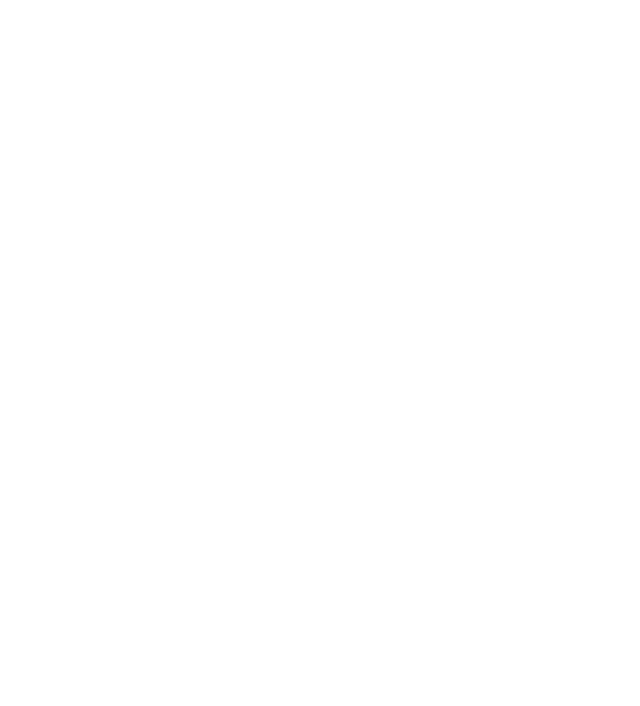
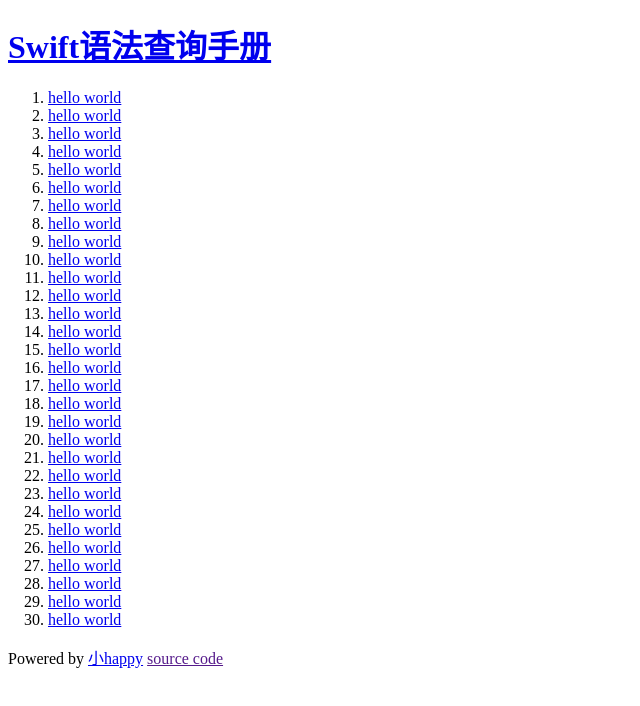
Before and after one commit to happylunch/happylunch.github.io, a plain HTML site: page index.html in a window 1280 px wide. Shown: the whole page, without its empty margins (0-640 px from the left). Drawn offline with Linux system fonts and the light colour scheme.

Commit message:
加入swift

```diff
--- a/index.html
+++ b/index.html
@@ -2,10 +2,69 @@
 <html lang="en">
 <head>
     <meta charset="UTF-8">
-    <title>我要飞翔</title>
+    <title>swift学习手册</title>
+    <link rel="stylesheet" href="">
+    <link rel="stylesheet" href="">
+    <link rel="shortcut icon" href="">
+
 </head>
+
 <body>
+    <div id="container">
+        <h1>
+            <a href="#">Swift语法查询手册</a>
+            <span class="topic"></span>
+        </h1>
+        <main>
+            <table>
+                <tbody>
+                    <ol>
+                        <li><a href="#">hello world</a></li>
+                        <li><a href="#">hello world</a></li>
+                        <li><a href="#">hello world</a></li>
+                        <li><a href="#">hello world</a></li>
+                        <li><a href="#">hello world</a></li>
+                        <li><a href="#">hello world</a></li>
+                        <li><a href="#">hello world</a></li>
+                        <li><a href="#">hello world</a></li>
+                        <li><a href="#">hello world</a></li>
+                        <li><a href="#">hello world</a></li>
+                        <li><a href="#">hello world</a></li>
+                        <li><a href="#">hello world</a></li>
+                        <li><a href="#">hello world</a></li>
+                        <li><a href="#">hello world</a></li>
+                        <li><a href="#">hello world</a></li>
+                        <li><a href="#">hello world</a></li>
+                        <li><a href="#">hello world</a></li>
+                        <li><a href="#">hello world</a></li>
+                        <li><a href="#">hello world</a></li>
+                        <li><a href="#">hello world</a></li>
+                        <li><a href="#">hello world</a></li>
+                        <li><a href="#">hello world</a></li>
+                        <li><a href="#">hello world</a></li>
+                        <li><a href="#">hello world</a></li>
+                        <li><a href="#">hello world</a></li>
+                        <li><a href="#">hello world</a></li>
+                        <li><a href="#">hello world</a></li>
+                        <li><a href="#">hello world</a></li>
+                        <li><a href="#">hello world</a></li>
+                        <li><a href="#">hello world</a></li>
+                    </ol>
+                </tbody>
+            </table>
+            <nav>
 
+            </nav>
+        </main>
 
+        <footer>
+            Powered by <a href="#">小happy</a>
+            <a href="">source code</a>
+        </footer>
+    </div>
 </body>
+
+<script async src=""></script>
+<script src=""></script>
+
 </html>
```
Also changed, not shown: swift/swiftManual.html (added, +70 -0 lines), images/tingting.png (deleted).
